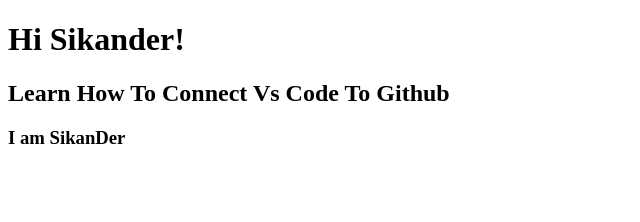
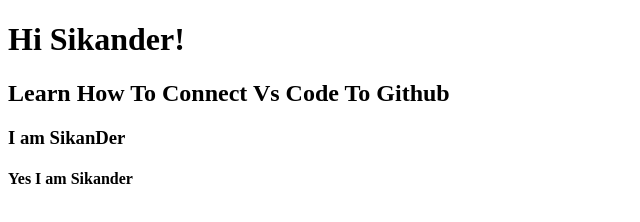
Before and after one commit to SikanDer-Soomro/Vagetable-web, a plain HTML site: page index.html in a window 1280 px wide. Shown: the whole page, without its empty margins (0-640 px from the left). Drawn offline with Linux system fonts and the light colour scheme.

Commit message:
h4 changing

```diff
--- a/index.html
+++ b/index.html
@@ -10,5 +10,6 @@
     <h1> Hi Sikander! </h1>
     <h2>Learn How To Connect Vs Code To Github</h2>
     <h3>I am SikanDer</h3>
+    <h4>Yes I am Sikander</h4>
 </body>
 </html>
```
